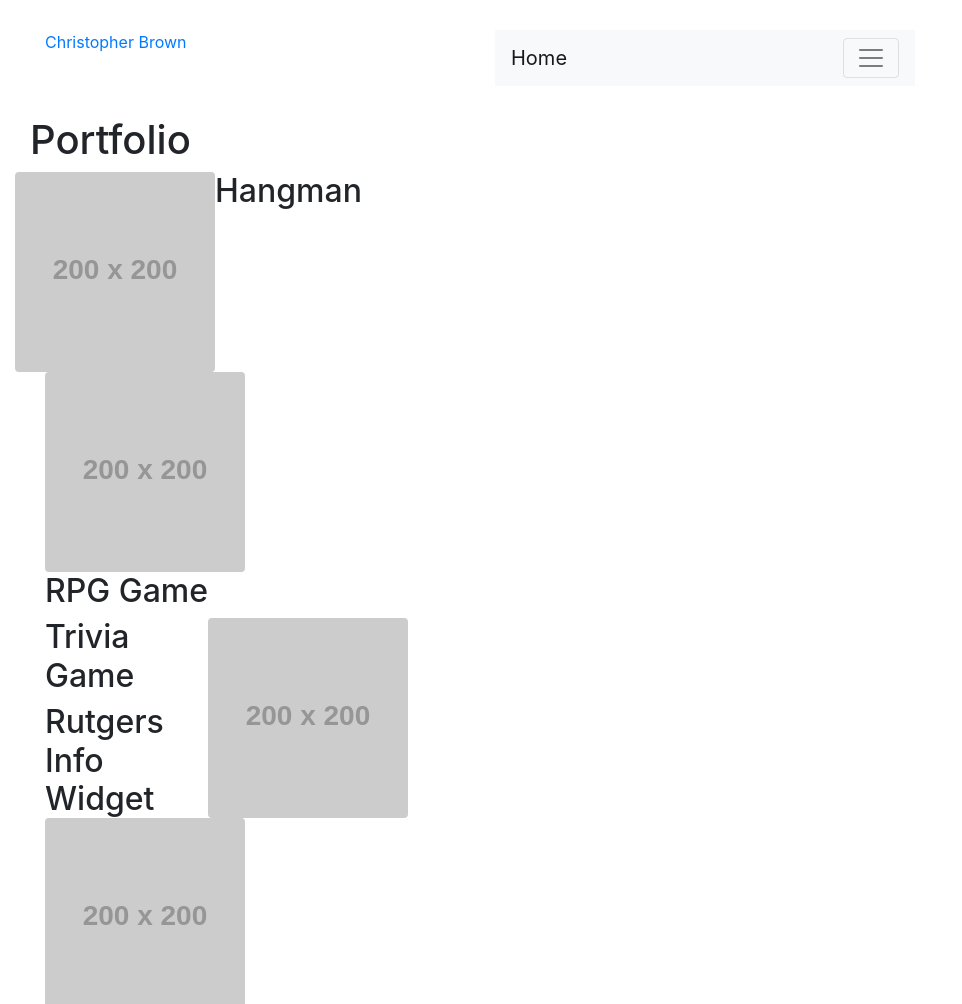
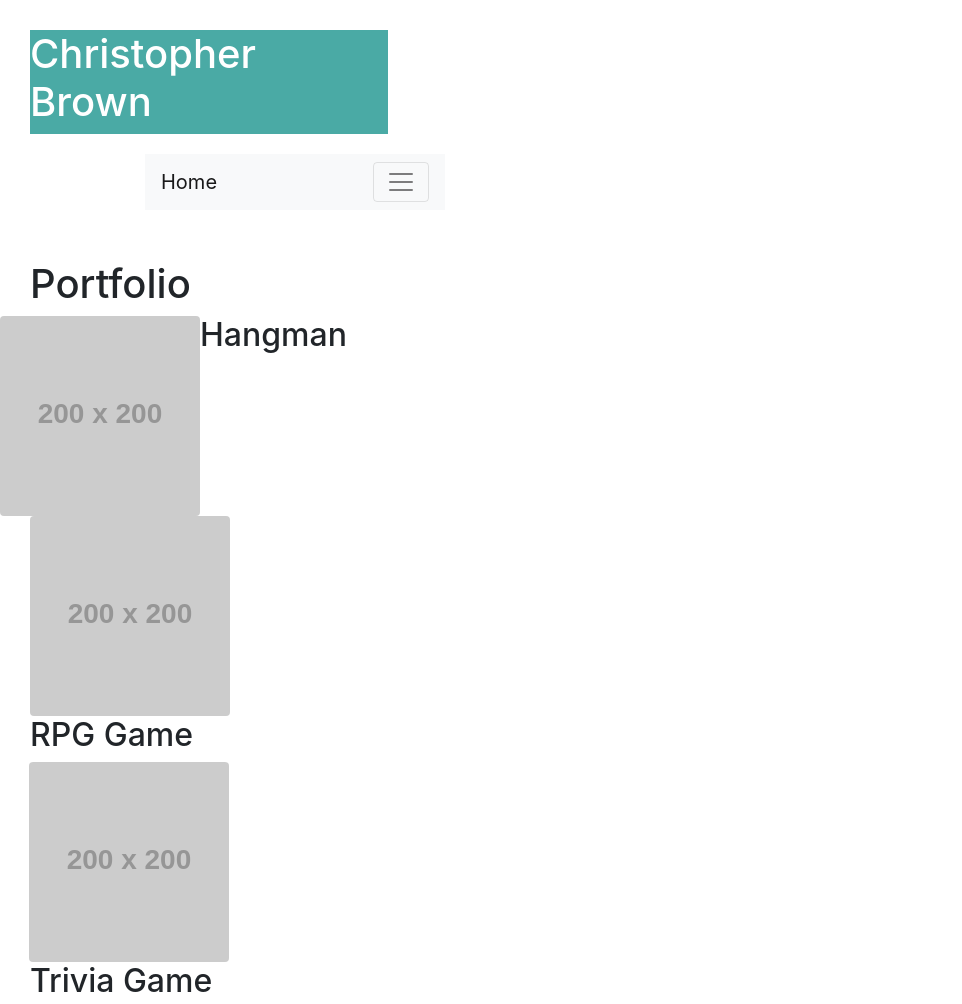
Before and after one commit to cbreeze28/Bootstrap-Portfolio, a plain HTML site: page portfolio.html in a window 1280 px wide. Shown: the top 1004 px of the page, without its empty margins (0-962 px from the left). Drawn offline with nearby package versions, Linux system fonts and the light colour scheme; placeholder pictures from the web are drawn by us.

Commit message:
reformat links for remote

```diff
--- a/assets/css/style.css
+++ b/assets/css/style.css
@@ -14,7 +14,7 @@ body {
 #navbar1    {
     color: rgb(187, 187, 187);
     background-color:#ffffff;
-    align-content: center
+    align-content: center;
     Margin: 30px;
 
 }
--- a/portfolio.html
+++ b/portfolio.html
@@ -13,17 +13,20 @@
   <script src="https://cdnjs.cloudflare.com/ajax/libs/popper.js/1.14.3/umd/popper.min.js" integrity="sha384-ZMP7rVo3mIykV+2+9J3UJ46jBk0WLaUAdn689aCwoqbBJiSnjAK/l8WvCWPIPm49" crossorigin="anonymous"></script>
   <script src="https://stackpath.bootstrapcdn.com/bootstrap/4.1.1/js/bootstrap.min.js" integrity="sha384-smHYKdLADwkXOn1EmN1qk/HfnUcbVRZyYmZ4qpPea6sjB/pTJ0euyQp0Mk8ck+5T" crossorigin="anonymous"></script>
   <link rel="stylesheet" href="https://stackpath.bootstrapcdn.com/bootstrap/4.1.1/css/bootstrap.min.css" integrity="sha384-WskhaSGFgHYWDcbwN70/dfYBj47jz9qbsMId/iRN3ewGhXQFZCSftd1LZCfmhktB" crossorigin="anonymous">
+
 </head>
 
 <body>
-    <header id="header1">
-        <div class="container">
+    <section id="navbar1">
+        <div class="header" id="header">
           <div class="row">
             <div class="col-sm-6">
-            <a href="index.html" id="headername">Christopher Brown</a>
+            <a href="index.html"></a> <h1>Christopher Brown</h1></a>
+            </div>
+          </div>
         </div>
             <div class="col-sm-6">
-                <nav class="navbar sticky-top navbar-light bg-light">
+            <nav id="topnav1" class="navbar sticky-top navbar-light bg-light">
               <a class="navbar-brand" href="index.html">Home</a>
               <button class="navbar-toggler" type="button" data-toggle="collapse" data-target="#navbarNav" aria-controls="navbarNav" aria-expanded="false" aria-label="Toggle navigation">
                 <span class="navbar-toggler-icon"></span>
@@ -45,7 +48,7 @@
             </div>
            </div>
            </div>
-    </header>
+    </section>
 
     <div id="main1" class="container">
         <section class="main-section">
@@ -55,12 +58,10 @@
             </div>
           </div>
           <div class="d-flex align-items-start">
-              <div class="col-sm-8">
                 <div class="work">
                   <div class="row">
                    <img src="https://placehold.it/200x200" class="rounded float-left" alt="Hangman">
                    <h2>Hangman</h2>
-                </div>
                 </div>
 
                 <div class="col-sm-8">
```
Also changed, not shown: contact.html (+7 -5 lines), index.html (+7 -5 lines). Lines whose indentation alone changed are shown as unchanged.
